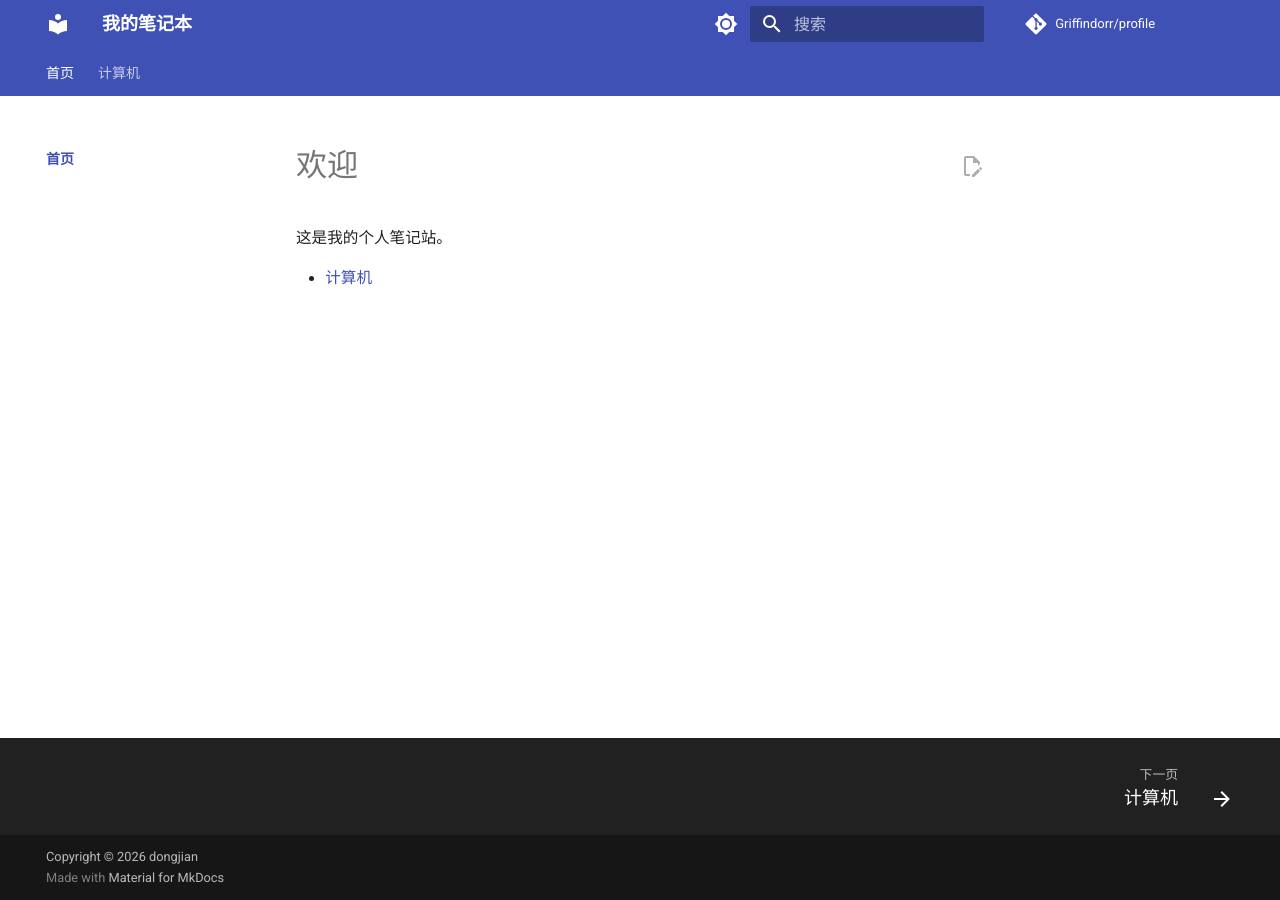
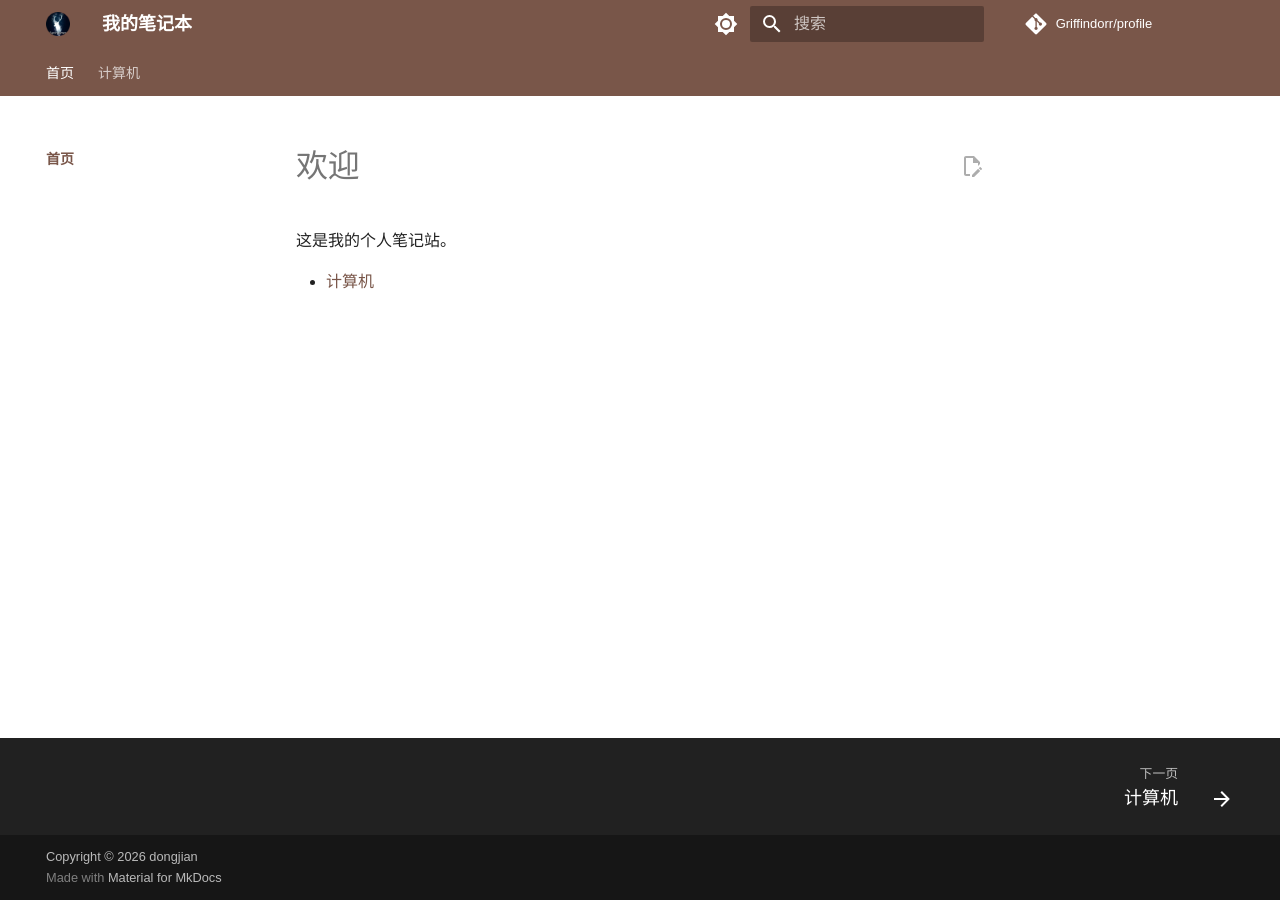
Before and after one commit to Griffindorr/profile, an MkDocs documentation site: the page built from docs/index.md, in a window 1280 px wide. Built offline with MkDocs 1.6.1 and Material for MkDocs 9.7.7, drawn with Linux system fonts in a browser that asks for light colours; comment, search, counter and statistics services are not loaded; a style sheet for code colours, icons or effects is not loaded.

Commit message:
feat: customize theme — brown palette, LXGW WenKai fonts, rounded code blocks, favicon and header logo

```diff
--- a/docs/css/custom.css
+++ b/docs/css/custom.css
@@ -1,2 +1,69 @@
-/* 自定义样式 */
-.md-typeset { font-size: 0.78rem; }
+/* ==========================================================================
+   字体
+   Material 内置的变量链路是：
+     --md-text-font-family: var(--md-text-font, _), -apple-system, ...
+     --md-code-font-family: var(--md-code-font, _), SFMono-Regular, ...
+   所以只需覆盖 --md-text-font / --md-code-font，
+   后面的系统字体兜底由 Material 自己提供，CDN 挂了也不会乱码。
+
+   字体栈的设计意图（本地优先 + 线上兜底）：
+     1. "LXGW WenKai"        —— 本机已安装（~/Library/Fonts/LXGWWenKai-*.ttf）
+                                命中则零下载，本地预览瞬时渲染
+     2. "LXGW WenKai Screen" —— 上面没命中时（访客的机器）才去下载网络字体
+                                两个 family 渲染几乎一致，观感统一
+     3. 系统无衬线兜底       —— 网络字体也挂了时的最后防线
+   ========================================================================== */
+:root {
+  --md-text-font: "LXGW WenKai", "LXGW WenKai Screen", "PingFang SC",
+    "Hiragino Sans GB", "Microsoft YaHei", "Noto Sans SC", sans-serif;
+  --md-code-font: "JetBrains Mono", "SFMono-Regular", Menlo, Consolas,
+    "Liberation Mono", monospace;
+}
+
+/* ==========================================================================
+   代码块圆角
+   Material 的默认值很"方"：代码块 border-radius: 0，行内 code 只有 0.1rem。
+   Material 把 html font-size 设为 125%，所以 1rem = 20px：
+     0.2rem = 4px    0.3rem = 6px    0.4rem = 8px
+   想改大小只动下面这两个变量即可。
+   ========================================================================== */
+:root {
+  --code-radius: 0.3rem;        /* 代码块：6px */
+  --code-radius-inline: 0.2rem; /* 行内 code：4px */
+}
+
+/* 行内 code */
+.md-typeset code {
+  border-radius: var(--code-radius-inline);
+}
+
+/* 独立代码块（无行号、无文件名） */
+.md-content__inner > pre > code,
+.md-content__inner > .highlight > pre > code,
+.md-content__inner > .highlight > .highlighttable > tbody > tr > .code > div > pre > code {
+  border-radius: var(--code-radius);
+}
+
+/* 带文件名时，文件名栏和代码块上下拼接成一体，只圆外侧两角，
+   避免中间出现一个多余的缺口 */
+.md-content__inner > .highlight > .filename,
+.md-content__inner > .highlight > .highlighttable > tbody > tr > .filename span.filename {
+  border-radius: var(--code-radius) var(--code-radius) 0 0;
+}
+.md-content__inner > .highlight > .filename + pre > code {
+  border-radius: 0 0 var(--code-radius) var(--code-radius);
+}
+
+/* 带行号时，左侧行号列只圆左边两角，右侧代码块只圆右边两角，
+   两者拼起来才是完整的圆角矩形 */
+.md-content__inner > .highlight > .highlighttable > tbody > tr > .linenos {
+  border-radius: var(--code-radius) 0 0 var(--code-radius);
+}
+.md-content__inner > .highlight > .highlighttable > tbody > tr > .code > div > pre > code {
+  border-radius: 0 var(--code-radius) var(--code-radius) 0;
+}
+
+/* 右上角"复制"按钮的悬浮底板，跟行内 code 用同一档 */
+.md-code__nav {
+  border-radius: var(--code-radius-inline);
+}
--- a/mkdocs.yml
+++ b/mkdocs.yml
@@ -11,18 +11,21 @@
 theme:
   name: material
   language: zh
+  font: false
+  favicon: assets/favicon.png
+  logo: assets/logo.png
   palette:
     - media: "(prefers-color-scheme: light)"
       scheme: default
-      primary: indigo
-      accent: indigo
+      primary: brown
+      accent: brown
       toggle:
         icon: material/brightness-7
         name: 切换到深色模式
     - media: "(prefers-color-scheme: dark)"
       scheme: slate
-      primary: indigo
-      accent: indigo
+      primary: brown
+      accent: brown
       toggle:
         icon: material/brightness-4
         name: 切换到浅色模式
@@ -93,8 +96,14 @@
   - https://unpkg.com/katex@0/dist/katex.min.js
   - https://unpkg.com/katex@0/dist/contrib/auto-render.min.js
 extra_css:
+  # 网络字体放在最前面，custom.css 放最后，保证我们的覆盖生效
+  # 只链 lxgwwenkaiscreen.css：官方的 style.css 会 @import 4 个文件，
+  # 其中 gbscreen* 两个与 screen* 定义了同一个 family（同 unicode-range），
+  # 按 CSS 规则被后者完全覆盖，属于无效负载，故直接单链生效的那个。
+  - https://cdn.jsdelivr.net/npm/lxgw-wenkai-screen-webfont@1.7.0/lxgwwenkaiscreen.css
+  - https://cdn.jsdelivr.net/npm/@fontsource/jetbrains-mono@5.0.20/index.css
+  - https://unpkg.com/katex@0/dist/katex.min.css
   - css/custom.css
-  - https://unpkg.com/katex@0/dist/katex.min.css
 
 validation:
   nav:
```
Also changed, not shown: docs/assets/favicon.png (added), docs/assets/logo.jpg (added), docs/assets/logo.png (added).
